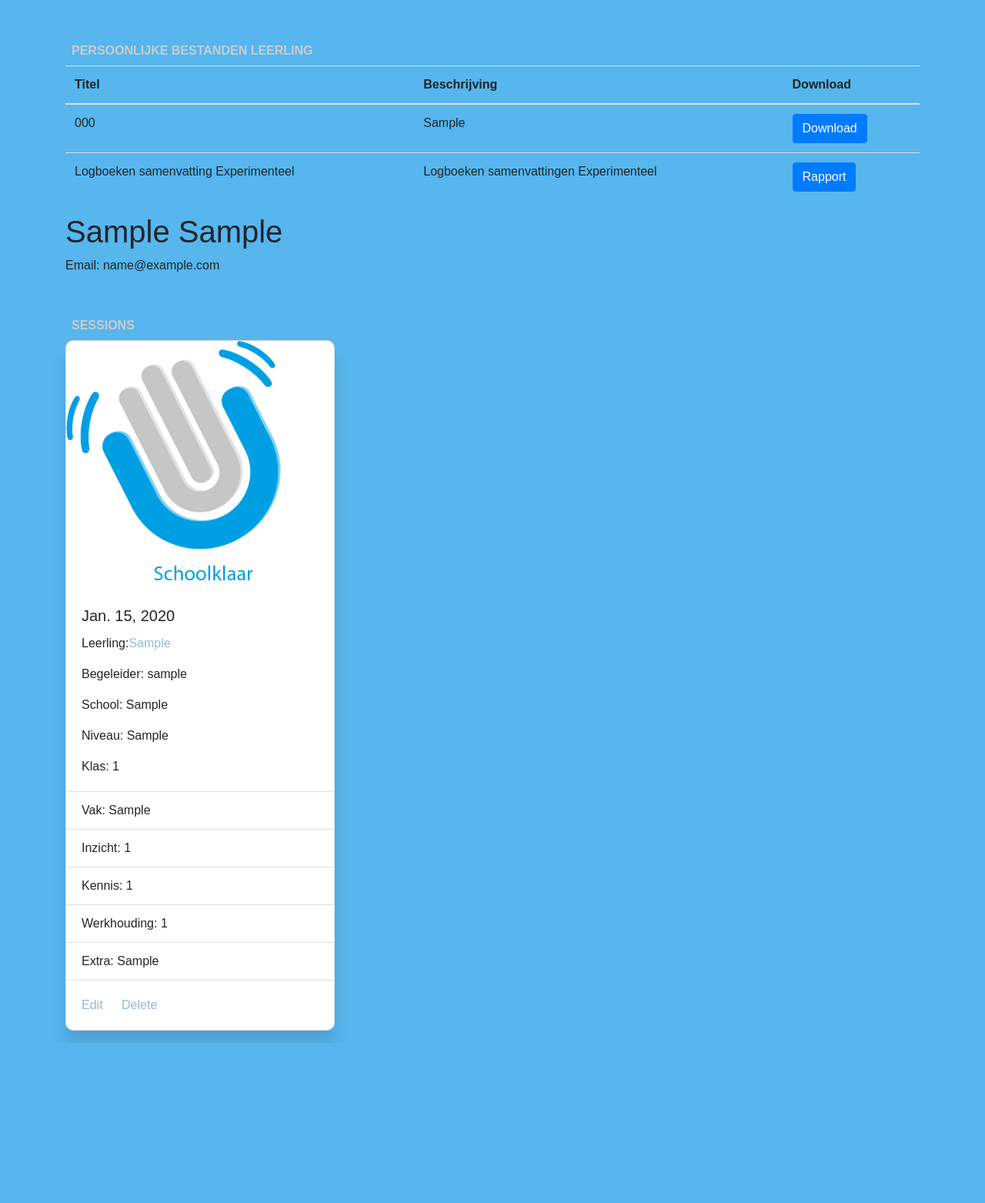
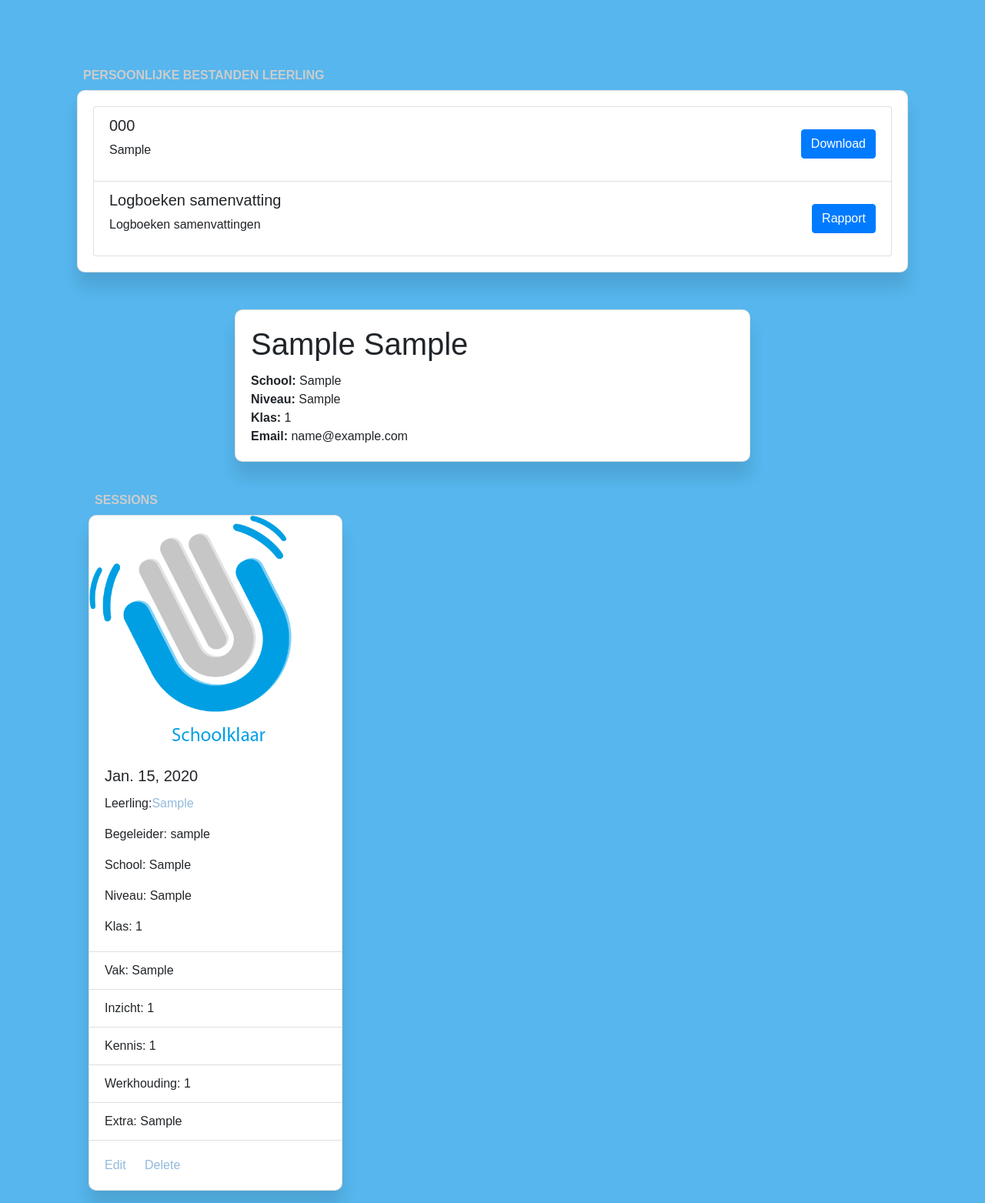
Before and after one commit to arthikek/Schoolklaar, a Django app: page /Login/student/1/ in a window 1280 px wide. Shown: the part 56-1619 px from the top of the page at 77% size. Before the commit the page ends 1411 px from the top, so only its background shows below. Run offline with Django 4.2, Linux system fonts and the light colour scheme; a user stored in the database is signed in; tables that the repository leaves empty hold one stand-in row (values such as "Sample post"); some libraries are stand-ins or nearby versions.

Commit message:
update looks

```diff
--- a/Login/templates/Login/student_detail.html
+++ b/Login/templates/Login/student_detail.html
@@ -4,41 +4,53 @@
 
 {% load static %}
 
-    <h2>Persoonlijke bestanden leerling</h2>
-    <table class="table">
-        <thead>
-            <tr>
-                <th>Titel</th>
-                <th>Beschrijving</th>  <!-- I added this column for the description of the material -->
-                <th>Download</th>  <!-- Added a new column for the download link -->
-            </tr>
-        </thead>
-        <tbody>
-            {% for materiaal in object.persoonlijk_materiaal.all %}
-                <tr>
-                    <td>{{ materiaal.titel }}</td>
-                    <td>{{ materiaal.omschrijving }}</td>  <!-- I added this column for the description of the material -->
-                    <td>
-                        <a href="{% url 'Login:materiaal_download' materiaal.pk %}" class="btn btn-primary">Download</a>
-                    </td>  <!-- Placed the download link within a Bootstrap button -->
-                </tr>
-            {% endfor %}
-
-          <tr>
-            <td> Logboeken samenvatting Experimenteel</td>
-            <td> Logboeken samenvattingen Experimenteel</td>  <!-- I added this column for the description of the material -->
-            <td>
-              <a href="{% url 'Login:student_detail_2' leerling.pk %}" class="btn btn-primary">Rapport</a>
-          </td>  <!-- Placed the download link within a Bootstrap button -->
-        </tr>
-        </tbody>
-    </table>
+<div class="container mt-5">
+  <h2>Persoonlijke bestanden leerling</h2>
+  <div class="card">
+      <div class="card-body">
+          <ul class="list-group">
+              {% for materiaal in object.persoonlijk_materiaal.all %}
+                  <li class="list-group-item d-flex justify-content-between align-items-center">
+                      <div>
+                          <h5>{{ materiaal.titel }}</h5>
+                          <p>{{ materiaal.omschrijving }}</p>
+                      </div>
+                      <a href="{% url 'Login:materiaal_download' materiaal.pk %}" class="btn btn-primary">Download</a>
+                  </li>
+              {% endfor %}
+              <li class="list-group-item d-flex justify-content-between align-items-center">
+                  <div>
+                      <h5>Logboeken samenvatting</h5>
+                      <p>Logboeken samenvattingen</p>
+                  </div>
+                  <a href="{% url 'Login:student_detail_2' leerling.pk %}" class="btn btn-primary">Rapport</a>
+              </li>
+          </ul>
+      </div>
+  </div>
 </div>
 
 
 <div class="container">
-    <h1>{{ object.naam }}  {{ object.achternaam }}</h1>
-    <p>Email: {{ object.email }}</p>
+  <div class="container" id="contentToPDF">
+    <div class="container mt-5">
+      <div class="row justify-content-center">
+        <div class="col-8">
+          <div class="card">
+            <div class="card-body">
+              <h1 class="card-title">{{ object.naam|title }} {{ object.achternaam|title}}</h1>
+              <p class="card-text">
+                <strong>School:</strong> {{ object.school }}<br>
+                <strong>Niveau:</strong> {{ object.niveau }}<br>
+                <strong>Klas:</strong> {{ object.klas }}<br>
+                <strong>Email:</strong> {{ object.email }}
+              </p>
+            </div>
+          </div>
+        </div>
+      </div>
+    </div>
+
 
     <h2>Sessions</h2>
     <div class="row">
```
Also changed, not shown: Login/templates/Login/student_all.html (+29 -35 lines).
